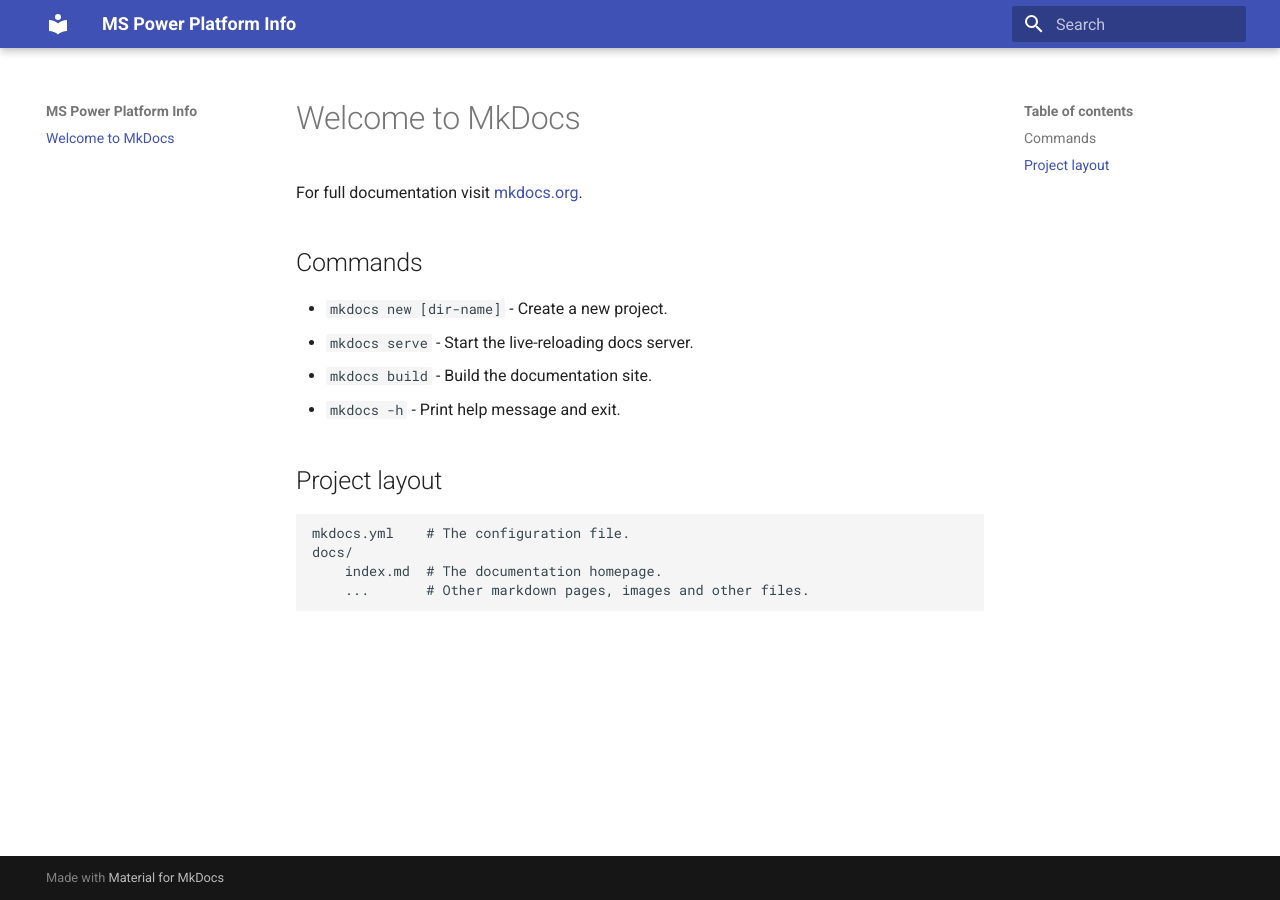
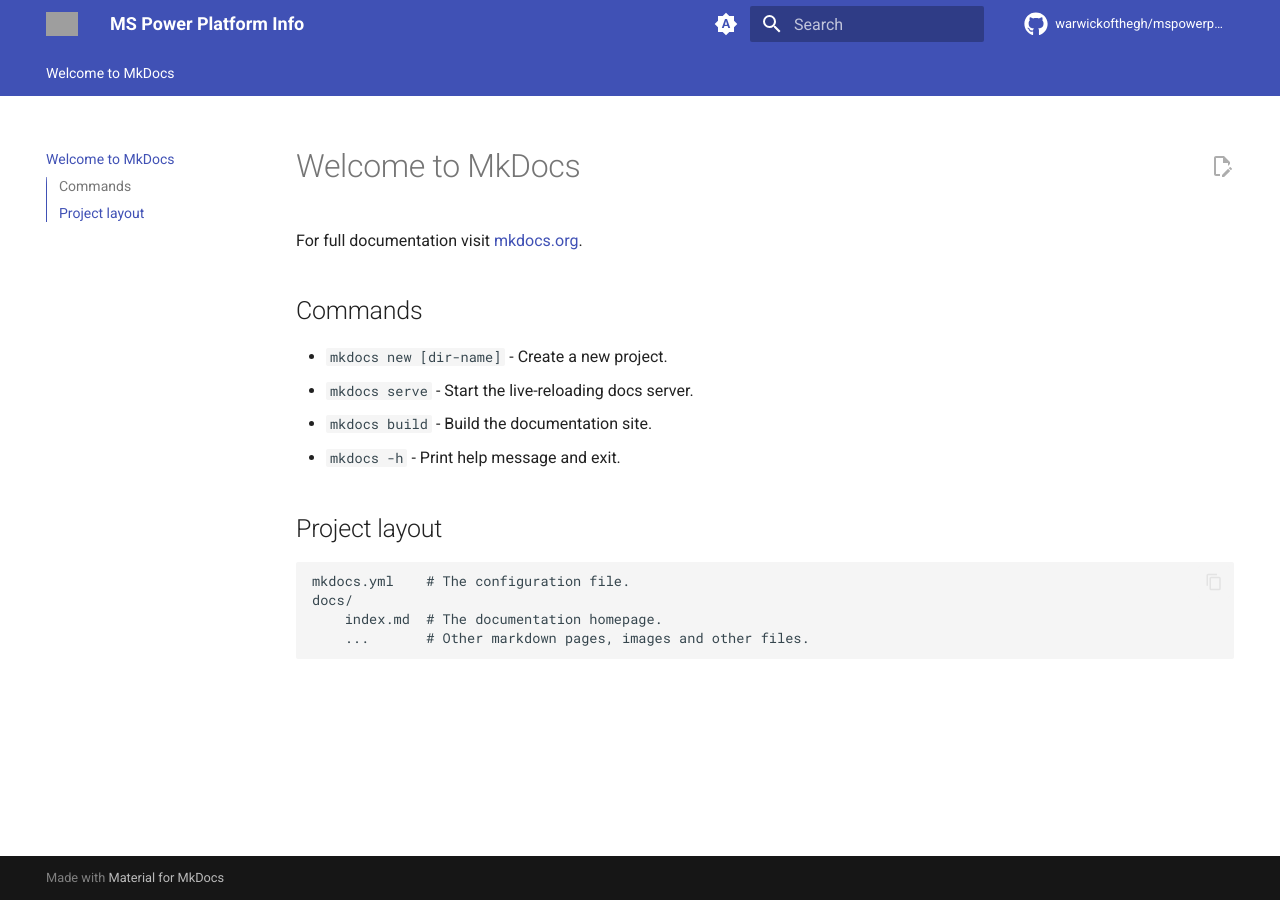
Before and after one commit to warwickbuilds/mspowerplatform.info, an MkDocs documentation site: the page built from docs/index.md, in a window 1280 px wide. Built offline with MkDocs 1.6.1 and Material for MkDocs 9.7.7, drawn with Linux system fonts in a browser that asks for light colours; comment, search, counter and statistics services are not loaded; grey boxes are pictures that could not be loaded.

```diff
--- a/mkdocs.yml
+++ b/mkdocs.yml
@@ -1,8 +1,8 @@
 site_name: MS Power Platform Info
-
-
-theme:
-  name: "material"
+site_url: https://warwickofthegh.github.io/mspowerplatform.info/
+repo_url: https://github.com/warwickofthegh/mspowerplatform.info
+repo_name: warwickofthegh/mspowerplatform.info
+edit_uri: edit/main/docs/
 
 # nav:
 #   - Calculation Docs: index.md
@@ -10,3 +10,87 @@ theme:
 #   - How-To Guides: how-to-guides.md
 #   - reference.md
 #   - explanation.md
+
+
+theme:
+  name: material
+  logo: assets/logo.png
+  favicon: images/favicon.png
+  icon:
+    repo: fontawesome/brands/github
+  features:
+    - navigation.tabs
+    - navigation.sections
+    - toc.integrate
+    - navigation.top
+    - search.suggest
+    - search.highlight
+    - content.tabs.link
+    - content.code.annotation
+    - content.code.copy
+    - content.action.edit
+  language: en
+  palette:
+    # Palette toggle for automatic mode
+    - media: "(prefers-color-scheme)"
+      toggle:
+        icon: material/brightness-auto
+        name: Switch to light mode
+
+    # Palette toggle for light mode
+    - media: "(prefers-color-scheme: light)"
+      scheme: default
+      toggle:
+        icon: material/brightness-7
+        name: Switch to dark mode
+
+    # Palette toggle for dark mode
+    - media: "(prefers-color-scheme: dark)"
+      scheme: slate
+      toggle:
+        icon: material/brightness-4
+        name: Switch to system preference
+
+    # - scheme: default
+    #   toggle:
+    #     icon: material/brightness-4
+    #     name: Switch to dark mode
+    #   primary: teal
+    #   accent: purple
+
+    # - scheme: slate
+    #   toggle:
+    #     icon: material/brightness-7
+    #     name: Switch to light mode
+    #   primary: teal
+    #   accent: lime
+
+plugins:
+  - search
+  - git-revision-date-localized:
+      #enabled: !ENV [CI, false]
+      enable_creation_date: false
+  - git-committers:
+        repository: warwickofthegh/mspowerplatform.info
+        branch: main
+        #enabled: !ENV [CI, false]
+
+markdown_extensions:
+  - pymdownx.highlight:
+      anchor_linenums: true
+  - pymdownx.inlinehilite
+  - pymdownx.snippets
+  - admonition
+  - pymdownx.arithmatex:
+      generic: true
+  - footnotes
+  - pymdownx.details
+  - pymdownx.superfences
+  - pymdownx.mark
+  - attr_list
+  - pymdownx.emoji:
+      emoji_index: !!python/name:materialx.emoji.twemoji
+      emoji_generator: !!python/name:materialx.emoji.to_svg
+
+# copyright: |
+#   &copy; 2023 <a href="https://github.com/warwickofthegh"  target="_blank" rel="noopener">Warwick</a>
```
